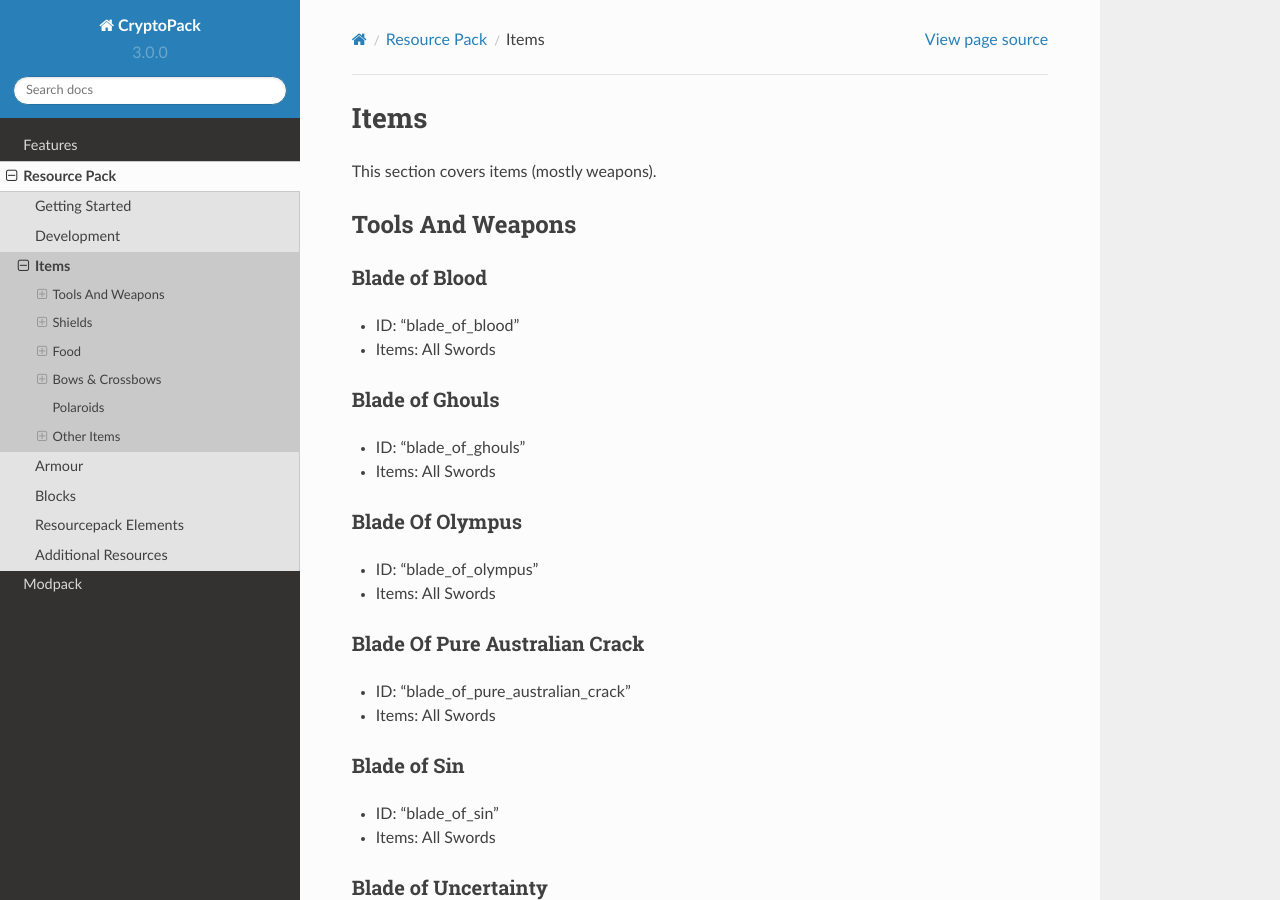
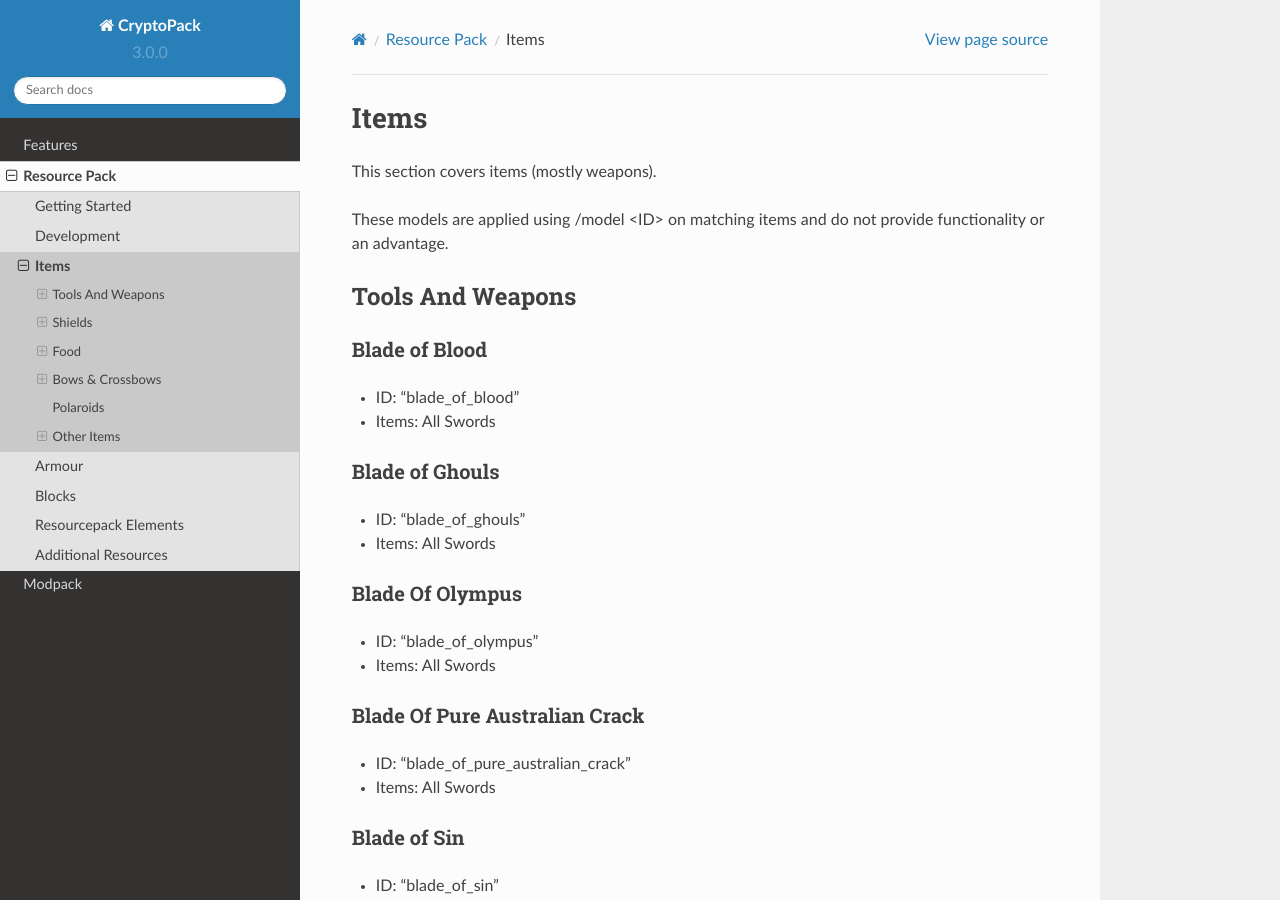
Before and after one commit to Shwabbaa/cryptopack-docs, a Sphinx documentation site: the page built from docs/source/resourcepack/items.rst, in a window 1280 px wide and 900 px high. Built offline with Sphinx 7.4.7 and the Read the Docs theme 2.0.0, drawn with Linux system fonts in a browser that asks for light colours; pages that are not in the unit, such as notebooks, are missing from menus.

Commit message:
Update items.rst

```diff
--- a/docs/source/resourcepack/items.rst
+++ b/docs/source/resourcepack/items.rst
@@ -2,6 +2,8 @@ Items
 ***************************************
 
 This section covers items (mostly weapons).
+
+These models are applied using /model <ID> on matching items and do not provide functionality or an advantage.
 
 Tools And Weapons
 ============
```
